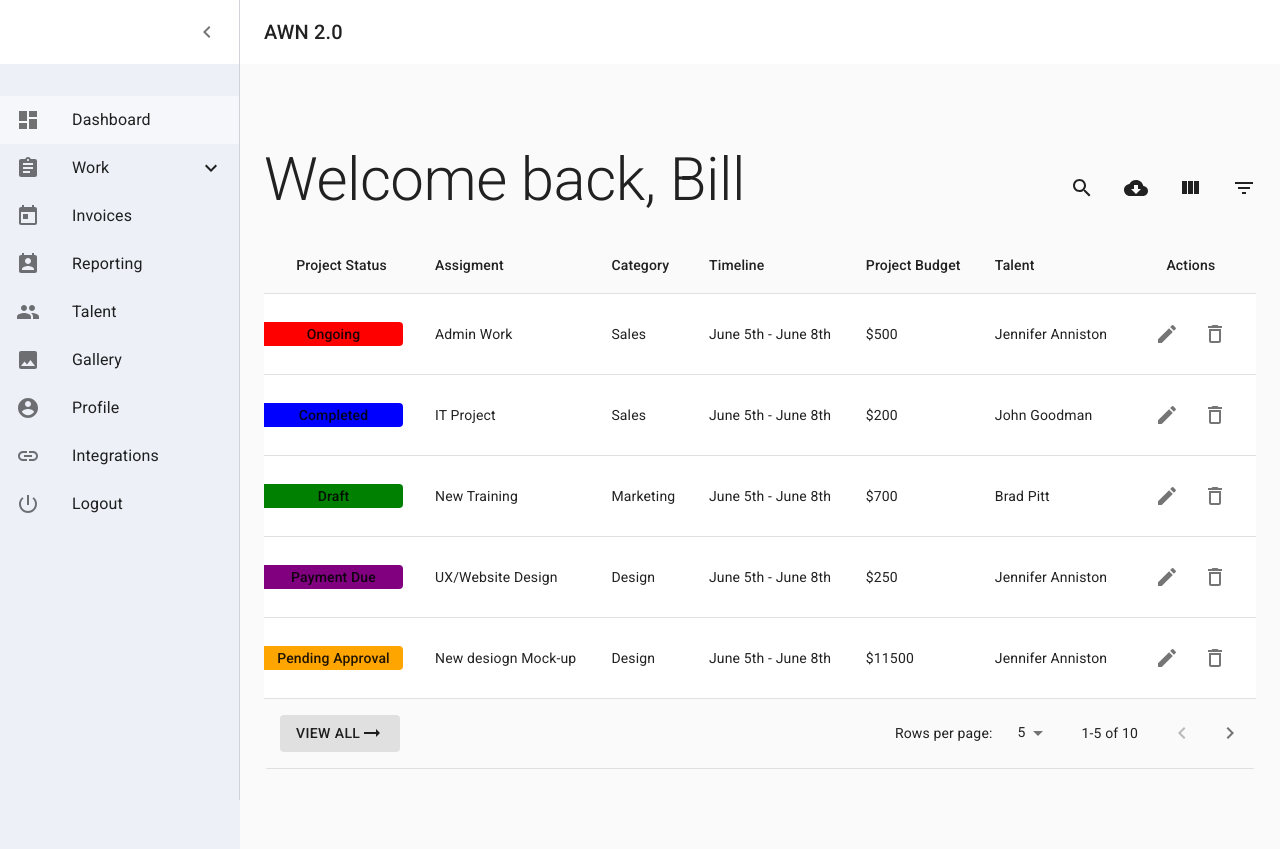
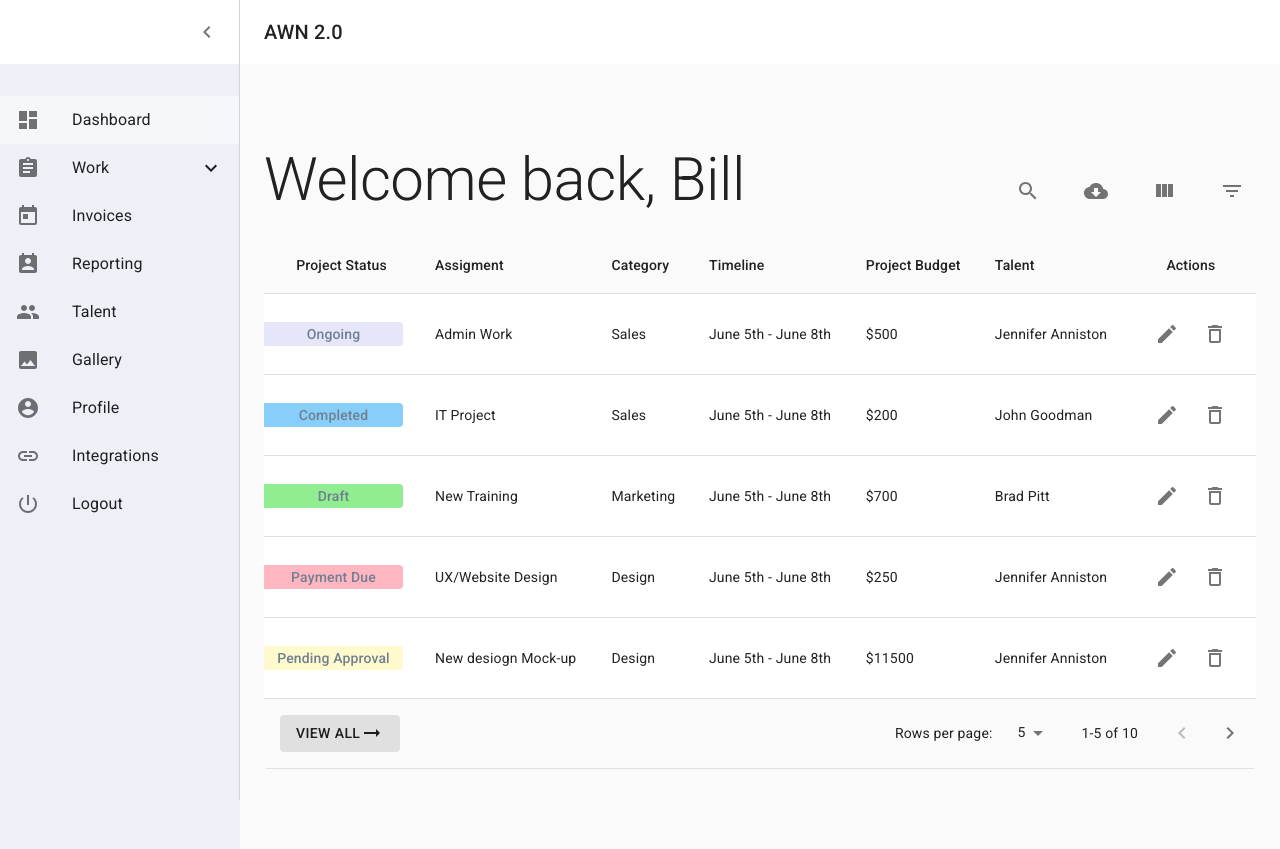
Before and after one commit to dibranxhymshiti/new-awn-demo, a React (Create React App) app: page / in a window 1280 px wide. Built offline with nearby package versions, Linux system fonts and the light colour scheme.

Commit message:
changing colors, removing unused variables

```diff
--- a/src/pages/Dashboard/Dashboard.js
+++ b/src/pages/Dashboard/Dashboard.js
@@ -1,21 +1,18 @@
 import * as React from 'react';
-import PropTypes from 'prop-types';
 import { styled } from '@material-ui/core/styles';
 import { useTheme } from '@material-ui/core/styles';
 import Box from '@material-ui/core/Box';
 import Table from '@material-ui/core/Table';
 import TableBody from '@material-ui/core/TableBody';
-import TableCell, { tableCellClasses } from '@material-ui/core/TableCell';
+import TableCell from '@material-ui/core/TableCell';
 import TableContainer from '@material-ui/core/TableContainer';
 import TableFooter from '@material-ui/core/TableFooter';
 import TablePagination from '@material-ui/core/TablePagination';
 import TableRow from '@material-ui/core/TableRow';
 import Paper from '@material-ui/core/Paper';
 import IconButton from '@material-ui/core/IconButton';
-import FirstPageIcon from '@material-ui/icons/FirstPage';
 import KeyboardArrowLeft from '@material-ui/icons/KeyboardArrowLeft';
 import KeyboardArrowRight from '@material-ui/icons/KeyboardArrowRight';
-import LastPageIcon from '@material-ui/icons/LastPage';
 import Typography from '@material-ui/core/Typography';
 import TableHead from '@material-ui/core/TableHead';
 import Button from '@material-ui/core/Button';
@@ -31,20 +28,12 @@ function TablePaginationActions(props) {
   const theme = useTheme();
   const { count, page, rowsPerPage, onPageChange } = props;
 
-  const handleFirstPageButtonClick = (event) => {
-    onPageChange(event, 0);
-  };
-
   const handleBackButtonClick = (event) => {
     onPageChange(event, page - 1);
   };
 
   const handleNextButtonClick = (event) => {
     onPageChange(event, page + 1);
-  };
-
-  const handleLastPageButtonClick = (event) => {
-    onPageChange(event, Math.max(0, Math.ceil(count / rowsPerPage) - 1));
   };
 
   return (
@@ -94,16 +83,16 @@ const Dashboard = () => {
   }));
 
   const rows = [
-    { name: 'ongoing', calories: 'Admin Work', fat: 'Sales', carbs: 'June 5th - June 8th', protein: '$500', talent: 'Jennifer Anniston', color: 'red' },
-    { name: 'completed', calories: 'IT Project', fat: 'Sales', carbs: 'June 5th - June 8th', protein: '$200', talent: 'John Goodman', color: 'blue' },
-    { name: 'draft', calories: 'New Training', fat: 'Marketing', carbs: 'June 5th - June 8th', protein: '$700', talent: 'Brad Pitt', color: 'green' },
-    { name: 'payment due', calories: 'UX/Website Design', fat: 'Design', carbs: 'June 5th - June 8th', protein: '$250', talent: 'Jennifer Anniston', color: 'purple' },
-    { name: 'pending approval', calories: 'New desiogn Mock-up', fat: 'Design', carbs: 'June 5th - June 8th', protein: '$11500', talent: 'Jennifer Anniston', color: 'orange' },
-    { name: 'ongoing', calories: 'Admin Work', fat: 'Sales', carbs: 'June 5th - June 8th', protein: '$500', talent: 'Jennifer Anniston', color: 'orange' },
-    { name: 'completed', calories: 'IT Project', fat: 'Sales', carbs: 'June 5th - June 8th', protein: '$200', talent: 'John Goodman', color: 'purple' },
-    { name: 'draft', calories: 'New Training', fat: 'Marketing', carbs: 'June 5th - June 8th', protein: '$700', talent: 'Brad Pitt', color: 'green' },
-    { name: 'payment due', calories: 'UX/Website Design', fat: 'Design', carbs: 'June 5th - June 8th', protein: '$250', talent: 'Jennifer Anniston', color: 'red' },
-    { name: 'pending approval', calories: 'New desiogn Mock-up', fat: 'Design', carbs: 'June 5th - June 8th', protein: '$11500', talent: 'Jennifer Anniston', color: 'green' }
+    { name: 'ongoing', calories: 'Admin Work', fat: 'Sales', carbs: 'June 5th - June 8th', protein: '$500', talent: 'Jennifer Anniston', color: 'Lavender' },
+    { name: 'completed', calories: 'IT Project', fat: 'Sales', carbs: 'June 5th - June 8th', protein: '$200', talent: 'John Goodman', color: 'LightSkyBlue' },
+    { name: 'draft', calories: 'New Training', fat: 'Marketing', carbs: 'June 5th - June 8th', protein: '$700', talent: 'Brad Pitt', color: 'LightGreen' },
+    { name: 'payment due', calories: 'UX/Website Design', fat: 'Design', carbs: 'June 5th - June 8th', protein: '$250', talent: 'Jennifer Anniston', color: 'LightPink' },
+    { name: 'pending approval', calories: 'New desiogn Mock-up', fat: 'Design', carbs: 'June 5th - June 8th', protein: '$11500', talent: 'Jennifer Anniston', color: 'LemonChiffon' },
+    { name: 'completed', calories: 'IT Project', fat: 'Sales', carbs: 'June 5th - June 8th', protein: '$200', talent: 'John Goodman', color: 'LightSkyBlue' },
+    { name: 'payment due', calories: 'UX/Website Design', fat: 'Design', carbs: 'June 5th - June 8th', protein: '$250', talent: 'Jennifer Anniston', color: 'LightPink' },
+    { name: 'draft', calories: 'New Training', fat: 'Marketing', carbs: 'June 5th - June 8th', protein: '$700', talent: 'Brad Pitt', color: 'LightGreen' },
+    { name: 'pending approval', calories: 'New desiogn Mock-up', fat: 'Design', carbs: 'June 5th - June 8th', protein: '$11500', talent: 'Jennifer Anniston', color: 'LemonChiffon' },
+    { name: 'ongoing', calories: 'Admin Work', fat: 'Sales', carbs: 'June 5th - June 8th', protein: '$500', talent: 'Jennifer Anniston', color: 'Lavender' },
   ]
 
   const handleChangePage = (event, newPage) => {
@@ -120,10 +109,30 @@ const Dashboard = () => {
         Welcome back, Bill
       </Typography>
       <Box component='div' >
-        <SearchIcon style={{ marginLeft: 30 }} fontSize='medium' />
-        <CloudDownloadIcon style={{ marginLeft: 30 }} fontSize='medium' />
-        <ViewColumnIcon style={{ marginLeft: 30 }} fontSize='medium' />
-        <FilterListIcon style={{ marginLeft: 30 }} fontSize='medium' />
+        <IconButton
+          aria-label="edit icon"
+          style={{ marginLeft: 20 }}
+        >
+          <SearchIcon fontSize='medium' />
+        </IconButton>
+        <IconButton
+          aria-label="edit icon"
+          style={{ marginLeft: 20 }}
+        >
+          <CloudDownloadIcon fontSize='medium' />
+        </IconButton>
+        <IconButton
+          aria-label="edit icon"
+          style={{ marginLeft: 20 }}
+        >
+          <ViewColumnIcon fontSize='medium' />
+        </IconButton>
+        <IconButton
+          aria-label="edit icon"
+          style={{ marginLeft: 20 }}
+        >
+          <FilterListIcon fontSize='medium' />
+        </IconButton>
       </Box>
 
     </Box>
@@ -141,14 +150,17 @@ const Dashboard = () => {
           </TableRow>
         </StyledTableHead>
         <TableBody>
-        {(rowsPerPage > 0
+          {(rowsPerPage > 0
             ? rows.slice(page * rowsPerPage, page * rowsPerPage + rowsPerPage)
             : rows
           ).map((row) => (
             <StyledTableRow sx={{ mx: 10, px: 10 }} key={row.name}>
               <StyledTableCell align="left">
                 <Box component='div'
-                  sx={{ backgroundColor: row.color, textAlign: 'center', fontWeight: '500', textTransform: 'capitalize', padding: 2, borderRadius: '0 4px 4px 0', color: 'primary.main' }}>
+                  sx={{
+                    backgroundColor: row.color,
+                    textAlign: 'center', fontWeight: '500', textTransform: 'capitalize', padding: 2, borderRadius: '0 4px 4px 0', color: 'SlateGray'
+                  }}>
                   {row.name}
                 </Box>
               </StyledTableCell>
```
